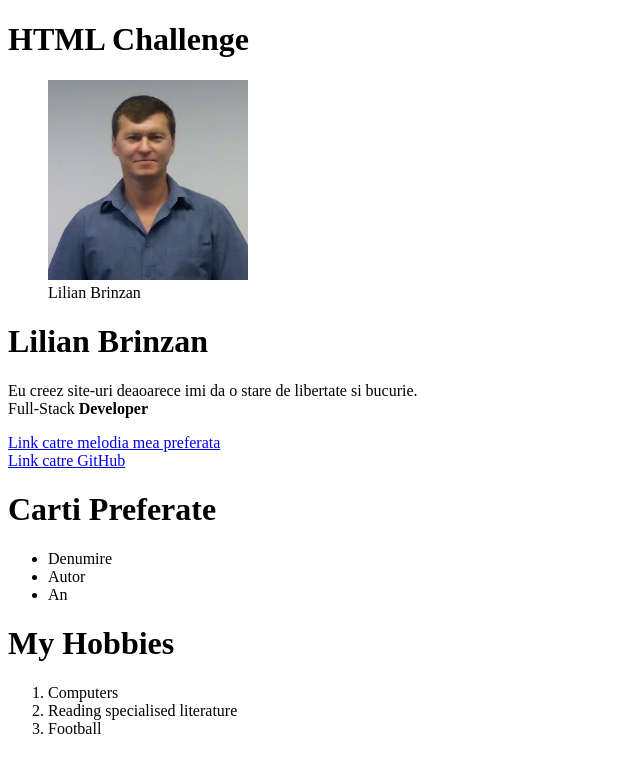
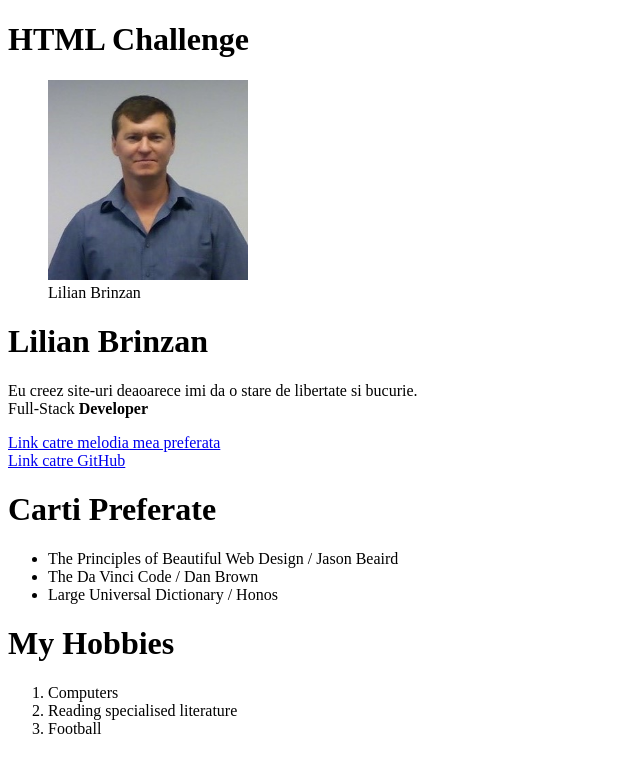
Before and after one commit to lilianbrinzan/IntroWebDevelop, a plain HTML site: page presentation/index.html in a window 1280 px wide. Shown: the whole page, without its empty margins (0-640 px from the left). Drawn offline with Linux system fonts and the light colour scheme; files whose address does not match are found by name.

Commit message:
Add Name Author

```diff
--- a/presentation/index.html
+++ b/presentation/index.html
@@ -34,9 +34,9 @@
 	<a></a>
 	<h1>Carti Preferate</h1>
 	<ul>
-		<li>Denumire</li>
-		<li>Autor</li>
-		<li>An</li>
+		<li>The Principles of Beautiful Web Design / Jason Beaird</li>
+		<li>The Da Vinci Code / Dan Brown</li>
+		<li>Large Universal Dictionary / Honos</li>
 	</ul>
 	<h1>My Hobbies</h1>
 	<ol>
```
